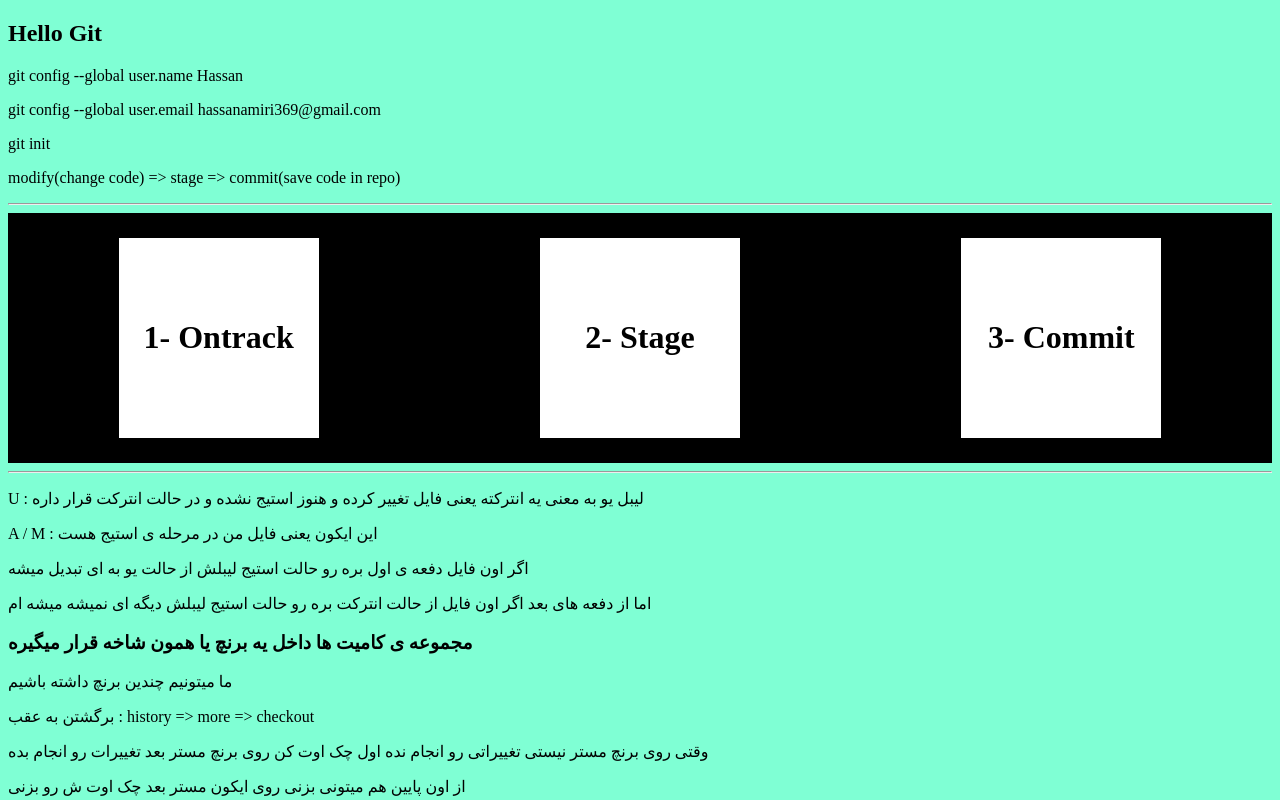
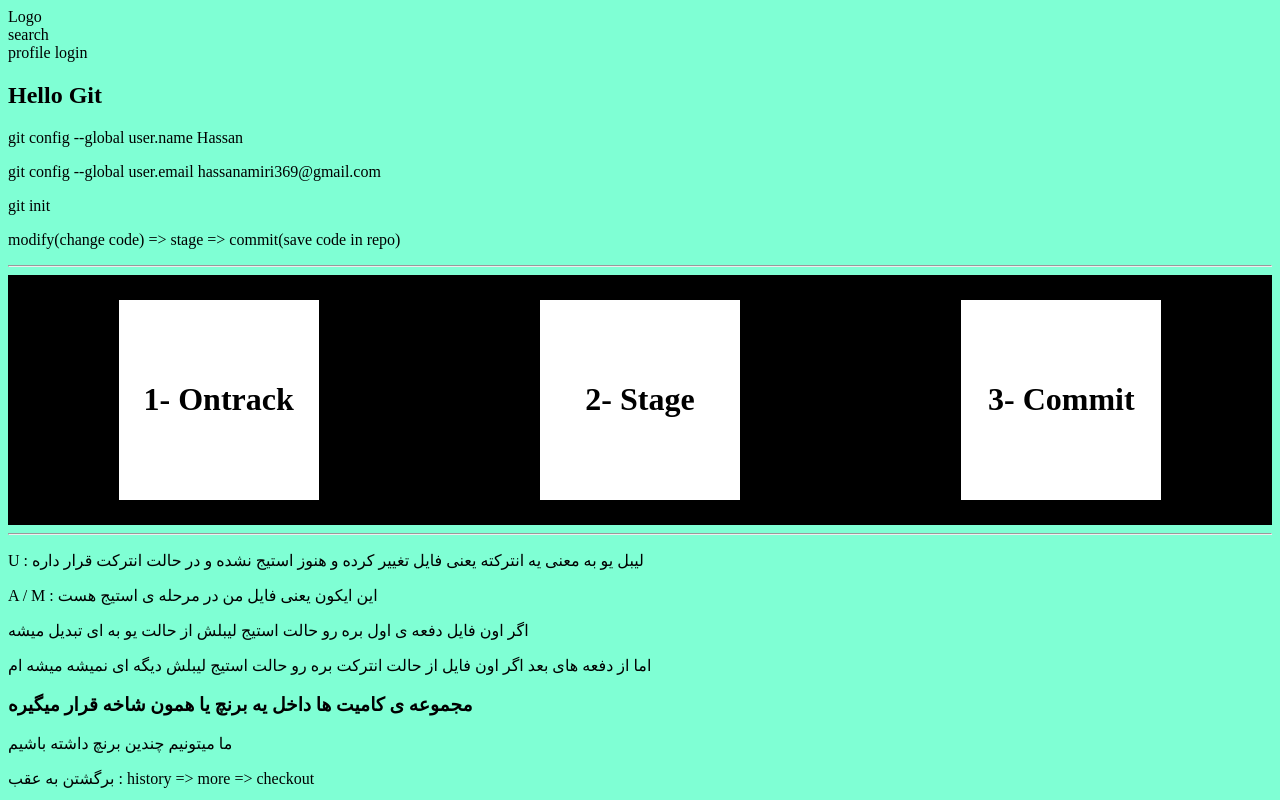
Before and after one commit to hassanamiri369/git-project-one, a plain HTML site: page index.html in a window 1280 px wide. Shown: the top 800 px of the page. Drawn offline with Linux system fonts and the light colour scheme.

Commit message:
add navbar

```diff
--- a/index.html
+++ b/index.html
@@ -9,6 +9,14 @@
 
 </head>
 <body>
+    <div class="navbar">
+        <div class="Logo">Logo</div>
+        <div class="search-bar">search</div>
+        <div class="portfolio">
+            <span>profile</span>
+            <span>login</span>
+        </div>
+    </div>
     <h2>Hello Git</h2>
     <p>git config --global user.name Hassan</p>
     <p>git config --global user.email hassanamiri369@gmail.com</p>
```
